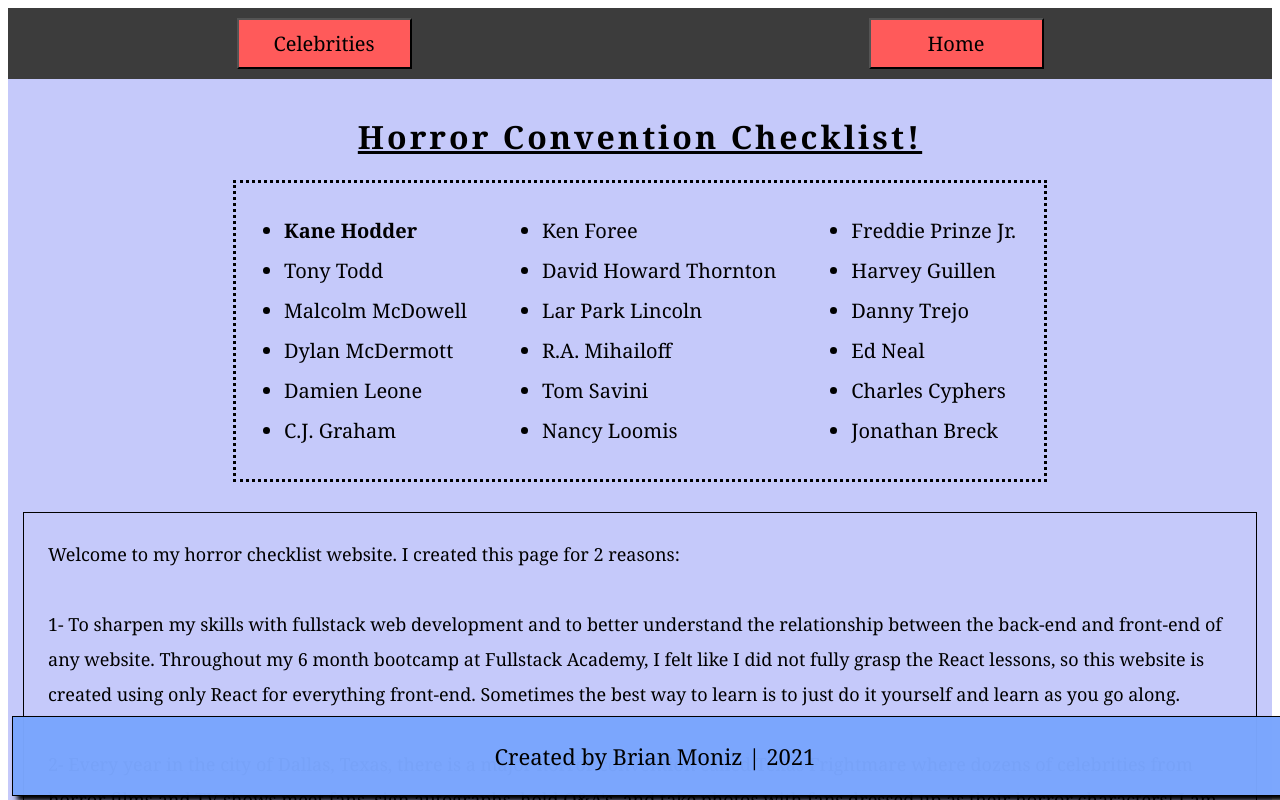
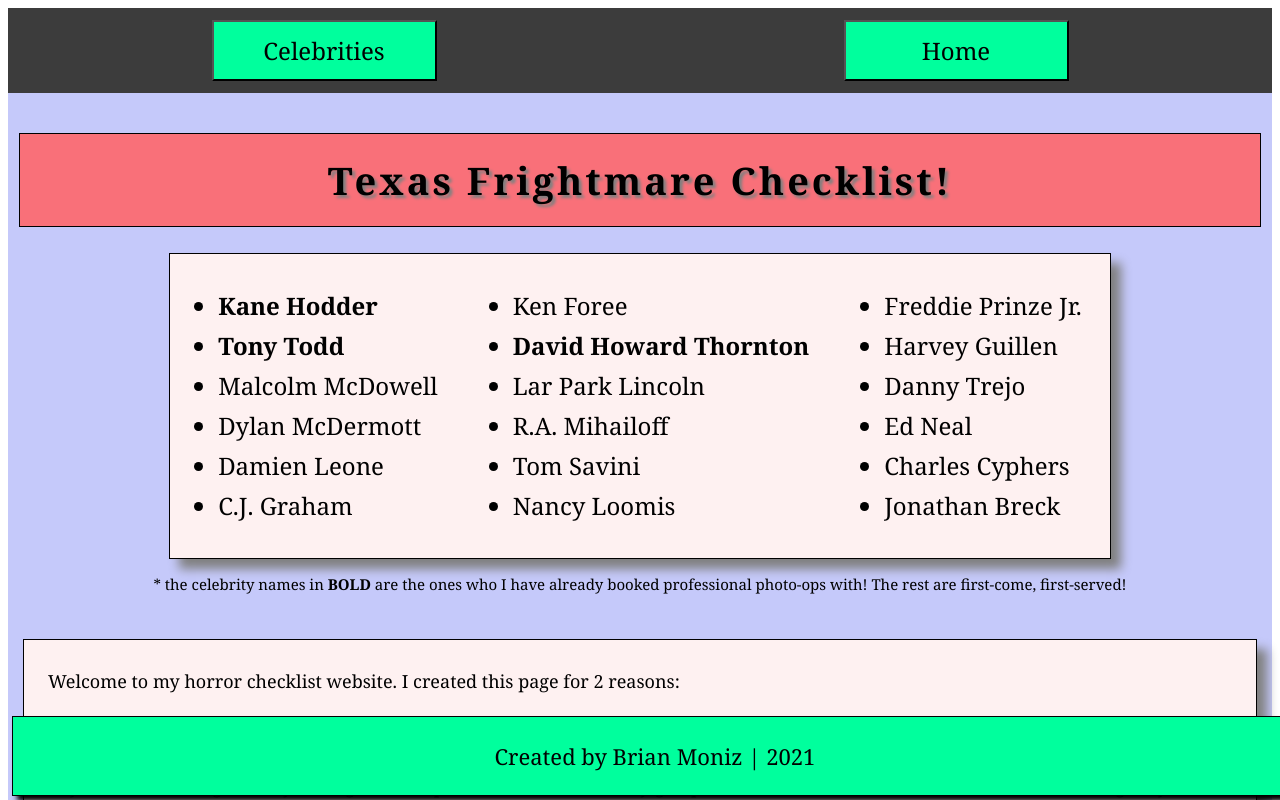
Before and after one commit to BrianTheLion328/TexasFrightmare, a React (Create React App) app: page / in a window 1280 px wide. Shown: the top 800 px of the page. Built offline with nearby package versions, Linux system fonts and the light colour scheme.

Commit message:
changed stylings

```diff
--- a/src/components/Bio.js
+++ b/src/components/Bio.js
@@ -30,7 +30,7 @@
                         <div className="celebCardName">{celeb.celebrity.name}</div>
                         <img className="bioImage" src={celeb.celebrity.imageurl} alt="celebrity"/>
                         <div className="celebOrigin"><strong>Films and TV shows: </strong>{celeb.celebrity.origin}</div>
-                        <div className="celebDescription">{celeb.celebrity.description}</div>
+                        <div className="celebDescription"><strong>Summary: </strong>{celeb.celebrity.description}</div>
                     </div>
                 )
             })}
--- a/src/components/Style.css
+++ b/src/components/Style.css
@@ -1,11 +1,15 @@
 .navButton {
-    margin: 10px;
-    padding: 10px;
+    margin: 12px;
+    padding: 12px;
     color: black;
-    background-color: rgb(255, 90, 90);
-    width: 175px;
+    background-color: rgb(0, 255, 157);
+    width: 225px;
     font-family: Georgia, 'Times New Roman', Times, serif;
-    font-size: 20px;
+    font-size: 24px;
+}
+.navButton:hover{
+    background-color: rgb(0, 0, 0);
+    color: rgb(0, 255, 157);
 }
 .App{
     background-color:rgb(197, 201, 250);
@@ -25,7 +29,11 @@
     width: 250px;
     height: 250px;
     margin: 8px;
-    background-color:rgba(101, 130, 184, 0.981)
+    background-color:rgba(101, 130, 184, 0.981);
+    box-shadow: 5px 5px 5px black;
+}
+.celebButton:hover{
+    background-color: rgb(0, 255, 157);
 }
 #celebImage {
     width: 200px;
@@ -42,17 +50,20 @@
     flex-direction: column;
     align-items: center;
     margin: auto;
-    font-family: Georgia, 'Times New Roman', Times, serif;
+    font-family: 'Times New Roman', Times, serif;
     justify-content: center;
     background-color: rgba(101, 130, 184, 0.981);
 }
 .celebCardName{
-    font-size: 26px;
-    letter-spacing: 2px;
-    background-color: rgba(216, 172, 216);
-    padding: 12px;
+    font-size: 30px;
+    letter-spacing: 3px;
+    background-color: rgb(0, 255, 157);
+    padding: 16px;
     margin-top: 12px;
     box-shadow: 5px 5px 5px;
+    text-shadow: 3px 3px 3px grey;
+    width: 550px;
+    text-align: center;
 }
 .bioImage{
     width: 500px;
@@ -82,7 +93,7 @@
 #footer{
     font-size: 22px;
     font-family: Georgia, 'Times New Roman', Times, serif;
-    background-color: rgba(122, 166, 253, 0.981);
+    background-color: rgb(0, 255, 157);
     padding: 2px;
     display: flex;
     justify-content: center;
@@ -104,9 +115,16 @@
     font-family: Georgia, 'Times New Roman', Times, serif
 }
 .welcomeHeader{
-    padding: 0px 140px;
-    text-decoration: underline;
+    /* text-decoration: underline; */
     letter-spacing: 3px;
+    font-size: 38px;
+    text-shadow: 3px 3px 3px grey;
+    border: 1px solid black;
+    padding: 20px;
+    background-color:rgb(249, 112, 121);
+    width: 1200px;
+    text-align: center;
+
 }
 .welcomeMessage{
     line-height: 35px;
@@ -115,14 +133,18 @@
     font-size: 18px;
     border: 1px solid black;
     padding: 24px;
+    background-color: rgb(254, 241, 241);
+    box-shadow: 10px 10px 10px grey;
 
 }
 #list{
-    font-size: 20px;
+    font-size: 24px;
     display: flex;
     padding: 8px;
     line-height: 40px;
-    border: 3px dotted black;
+    border: 1px solid black;
+    background-color: rgb(254, 241, 241);
+    box-shadow: 10px 10px 10px grey;
 }
 .listOne{
     margin-right: 35px;
@@ -131,3 +153,6 @@
     margin-left: 35px;
     margin-right: 20px;
 }
+.note{
+    font-size: 15px;
+}
--- a/src/components/Welcome.js
+++ b/src/components/Welcome.js
@@ -4,12 +4,16 @@
 export default function Welcome() {
   return (
     <div className="welcomePage">
-      <h1 className="welcomeHeader">Horror Convention Checklist!</h1>
+      <h1 className="welcomeHeader">Texas Frightmare Checklist!</h1>
 
       <div id="list">
         <ul className="listOne">
-          <li><strong>Kane Hodder</strong></li>
-          <li>Tony Todd</li>
+          <li>
+            <strong>Kane Hodder</strong>
+          </li>
+          <li>
+            <strong>Tony Todd</strong>
+          </li>
           <li>Malcolm McDowell</li>
           <li>Dylan McDermott</li>
           <li>Damien Leone</li>
@@ -17,7 +21,9 @@
         </ul>
         <ul className="listTwo">
           <li>Ken Foree</li>
-          <li>David Howard Thornton</li>
+          <li>
+            <strong>David Howard Thornton</strong>
+          </li>
           <li>Lar Park Lincoln</li>
           <li>R.A. Mihailoff</li>
           <li>Tom Savini</li>
@@ -32,6 +38,13 @@
           <li>Jonathan Breck</li>
         </ul>
       </div>
+      <div>
+        <p className="note">
+          * the celebrity names in <strong>BOLD</strong> are the ones who I have
+          already booked professional photo-ops with! The rest are first-come,
+          first-served!{" "}
+        </p>
+      </div>
       <p className="welcomeMessage">
         Welcome to my horror checklist website. I created this page for 2
         reasons:
@@ -39,10 +52,9 @@
         <br></br>
         1- To sharpen my skills with fullstack web development and to better
         understand the relationship between the back-end and front-end of any
-        website. Throughout my 6 month bootcamp at Fullstack Academy, I felt
-        like I did not fully grasp the React lessons, so this website is created
-        using only React for everything front-end. Sometimes the best way to
-        learn is to just do it yourself and learn as you go along.
+        website. Throughout my coding bootcamp, I felt like I did not fully
+        grasp the React lessons, so this website is created using only React for
+        everything front-end.
         <br></br>
         <br></br>
         2- Every year in the city of Dallas, Texas, there is a major horror
@@ -50,7 +62,8 @@
         horror films and TV shows meet fans, sign autographs, hold Q&A's, and
         take photos with fans dressed up as their horror characters! I am going
         this year with a mission to meet everyone on my personal checklist here.
-        Above is the list of names, but the "Celebrities" button on the top left will take you to each person's information, filmography, and picture.
+        Above is the list of names, but the "Celebrities" button on the top left
+        will take you to each person's information, filmography, and picture.
       </p>
     </div>
   );
```
